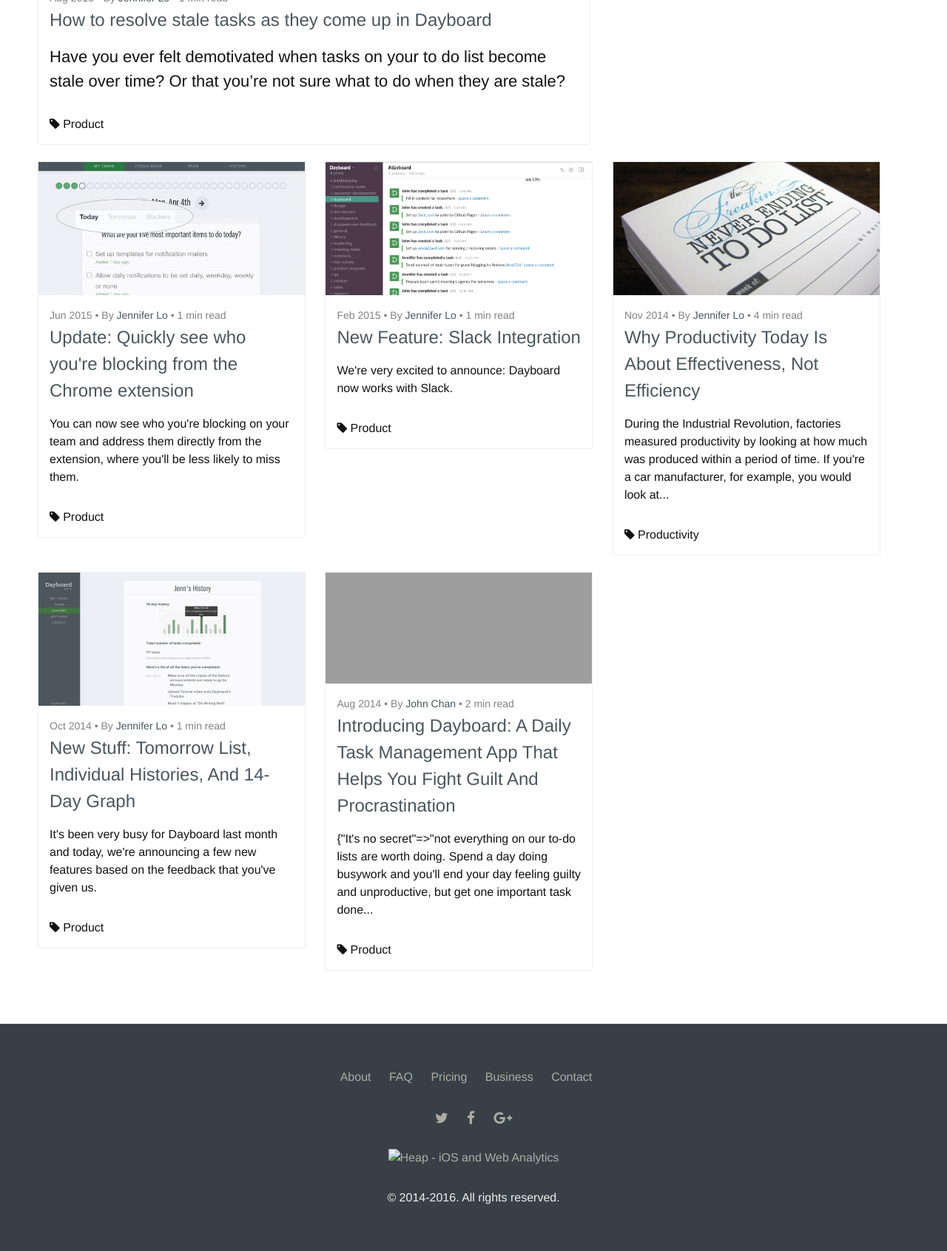
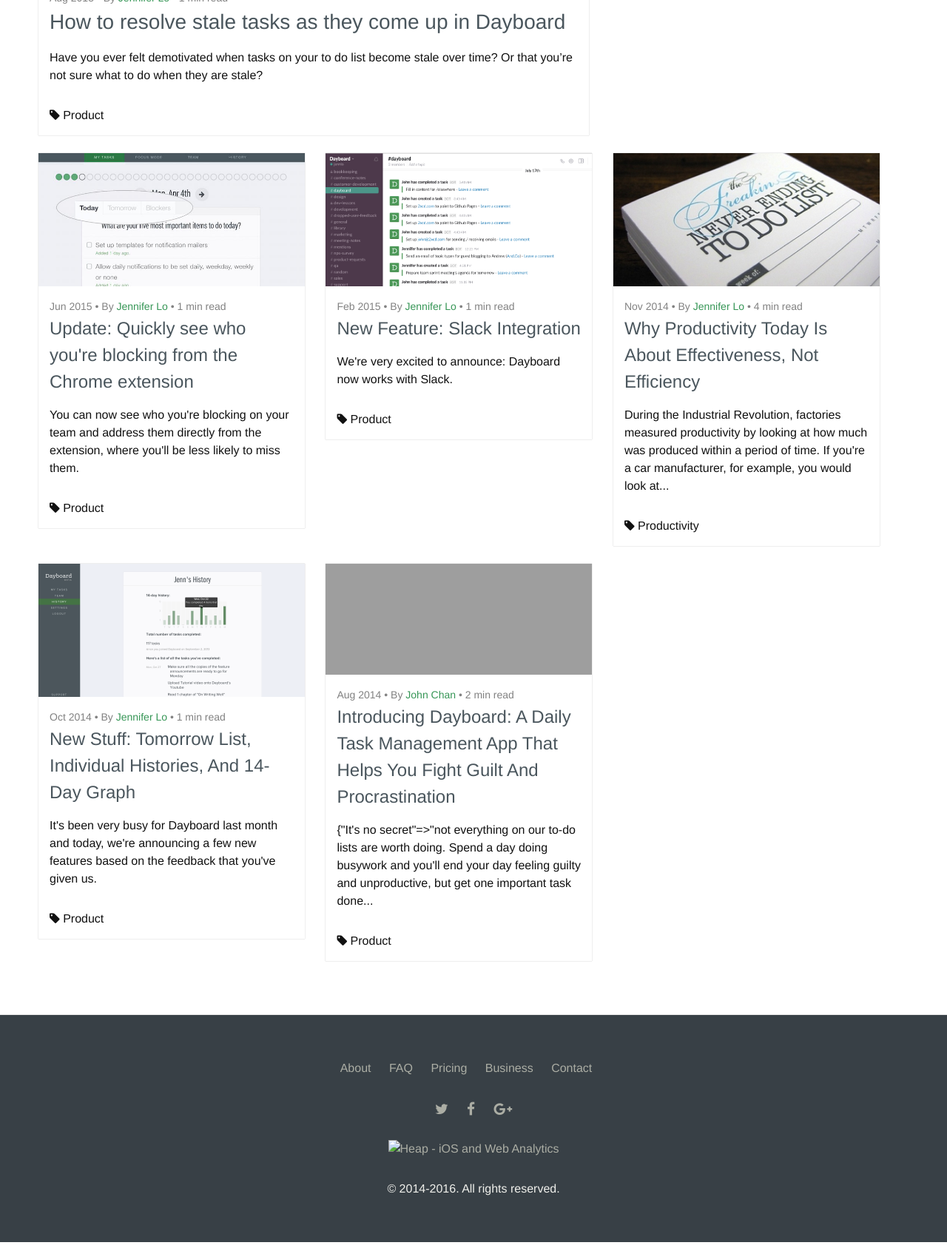
Before and after one commit to dayboard/blog, a Jekyll site: the page built from index.html, in a window 1280 px wide. Shown: the part 482-2173 px from the top of the page at 74% size. Built offline with Jekyll 4.4.1, drawn with Linux system fonts in a browser that asks for light colours; nearby versions of some CDN libraries; grey boxes are pictures that could not be loaded.

Commit message:
Added green text color to post-meta links to author

```diff
--- a/_sass/_layout.scss
+++ b/_sass/_layout.scss
@@ -211,14 +211,11 @@
     .teaser-body {
       padding: 15px;
 
-      h1 {
-        font-size: 30px;
-        margin-bottom: 15px;
-      }
+      .post-meta a { color: $g3; }
 
-      p {
-        font-size: 22px;
-      }
+      h1 { margin-bottom: 15px; }
+
+      .post-link { font-size: 28px; }
     }
   }
 
@@ -245,9 +242,9 @@
       .teaser-body {
         padding: 15px;
 
-        h2 {
-          margin-bottom: 15px;
-        }
+        .post-meta a { color: $g3; }
+
+        h2 { margin-bottom: 15px; }
       }
     }
   }
```
